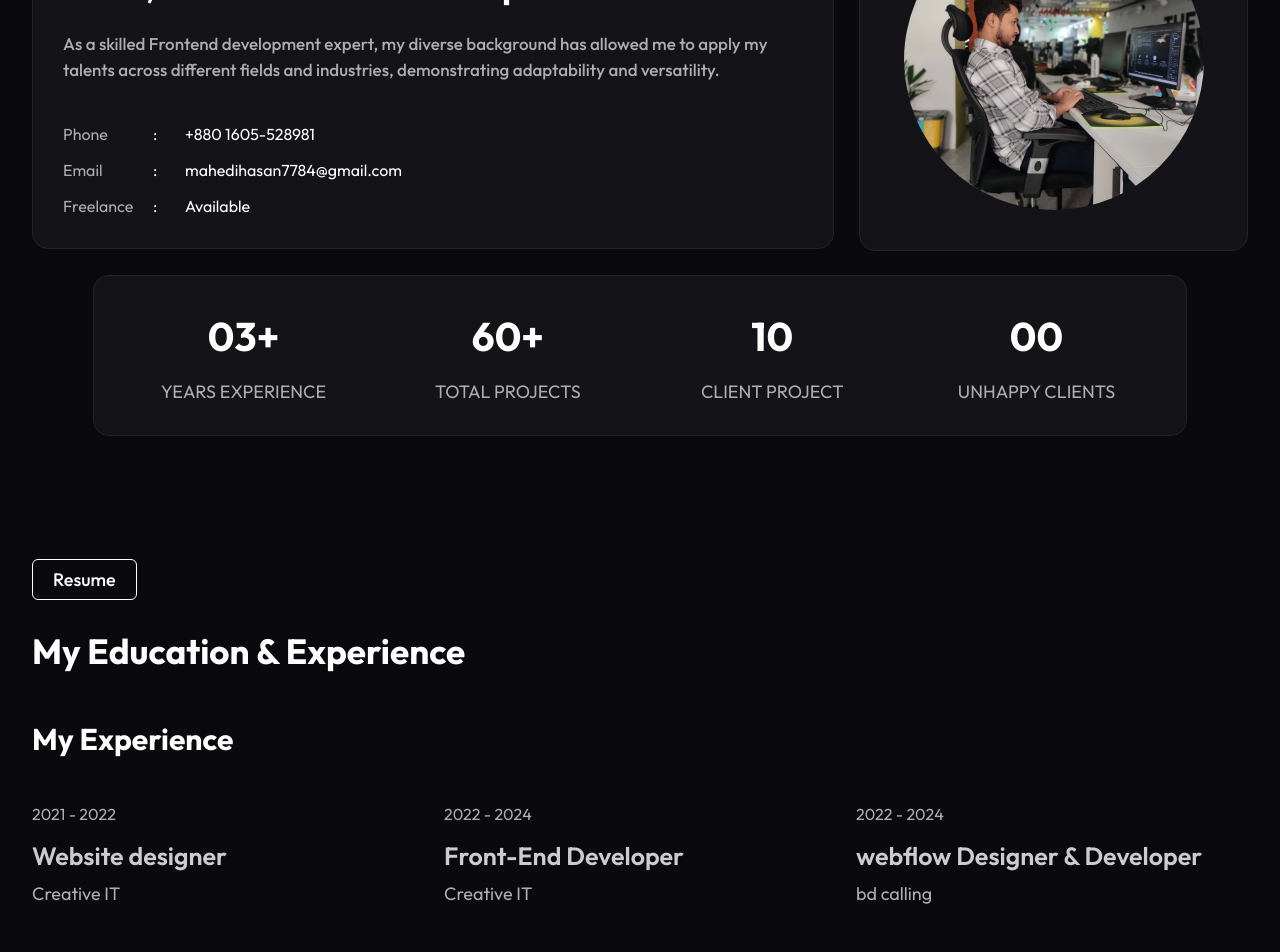
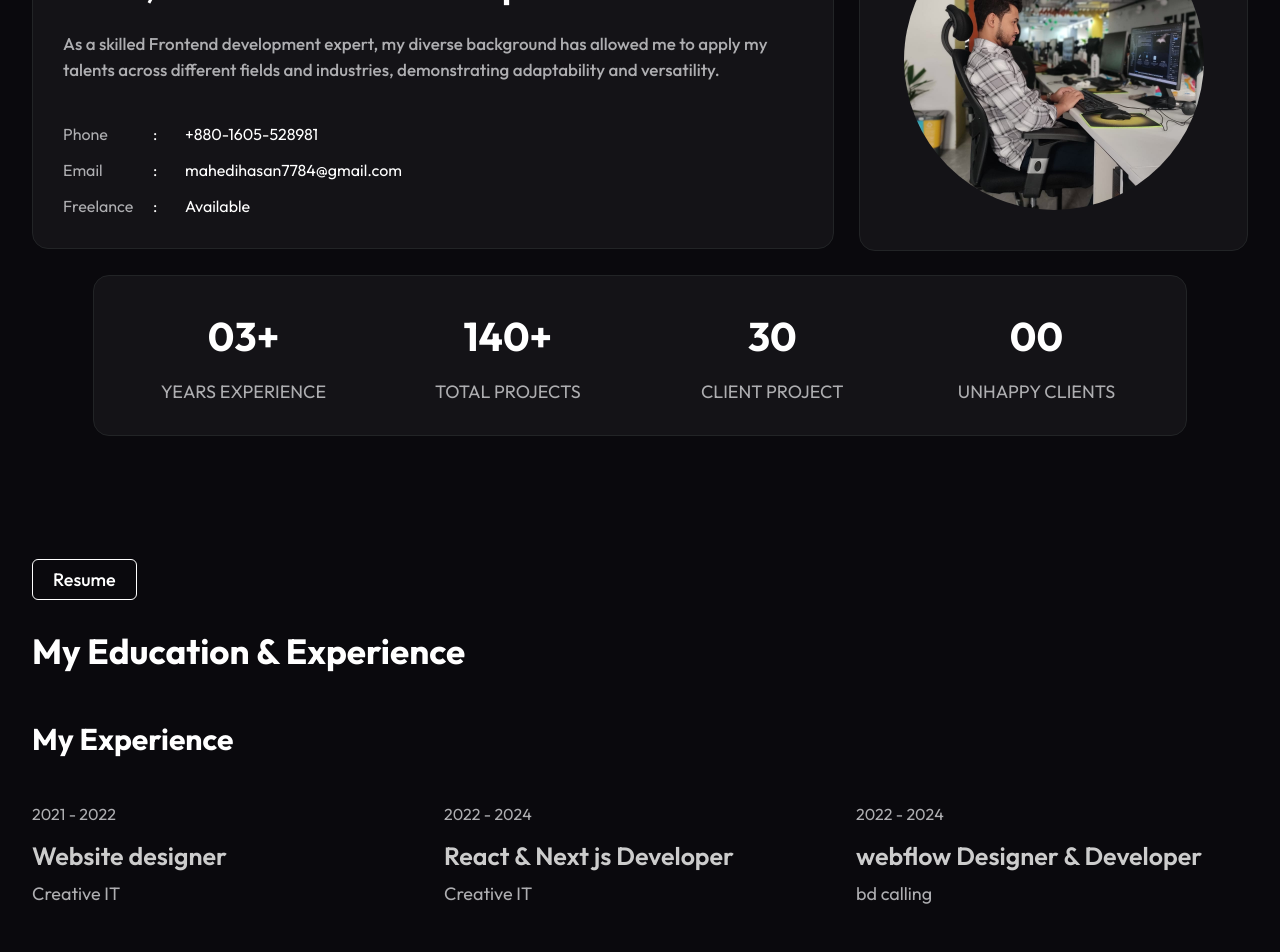
Before and after one commit to mahedi1318/portfolio-2025, a React (Vite) app: page / in a window 1280 px wide. Shown: the part 720-1672 px from the top of the page. Built offline with nearby package versions, Linux system fonts and the light colour scheme.

Commit message:
some edit 2

```diff
--- a/src/components/Home page/About section/About.jsx
+++ b/src/components/Home page/About section/About.jsx
@@ -16,7 +16,7 @@ const About = () => {
                             <div className="flex items-center justify-start outfit text-[16px] font-normal mb-3">
                                 <span className='flex-none basis-[90px] text-[#aeaeb1]'>Phone</span>
                                 <span className='flex-none basis-[32px] text-[#fff]'>:</span>
-                                <span className='text-[#fff]'>+880 1605-528981</span>
+                                <span className='text-[#fff]'>+880-1605-528981</span>
                             </div>
                             <div className="flex items-center justify-start outfit text-[14px] md:text-[16px] font-normal mb-3">
                                 <span className='flex-none basis-[52px] md:basis-[90px] text-[#aeaeb1]'>Email</span>
@@ -46,11 +46,11 @@ const About = () => {
                         <p className='outfit text-[18px] font-normal mt-3 text-[#aeaeb1] '>YEARS EXPERIENCE</p>
                     </div>
                     <div className="text-center">
-                        <span className='outfit text-[40px] font-bold text-[#fff]'>60+</span>
+                        <span className='outfit text-[40px] font-bold text-[#fff]'>140+</span>
                         <p className='outfit text-[18px] font-normal mt-3 text-[#aeaeb1] '>TOTAL PROJECTS</p>
                     </div>
                     <div className="text-center">
-                        <span className='outfit text-[40px] font-bold text-[#fff]'>10</span>
+                        <span className='outfit text-[40px] font-bold text-[#fff]'>30</span>
                         <p className='outfit text-[18px] font-normal mt-3 text-[#aeaeb1] '>CLIENT PROJECT</p>
                     </div>
                     <div className="text-center">
--- a/src/components/Home page/Resume section/Resume.jsx
+++ b/src/components/Home page/Resume section/Resume.jsx
@@ -16,7 +16,7 @@ const Resume = () => {
                 </div>
                 <div className="mt-10 group">
                     <span className='outfit text-[16px] font-normal text-[#aeaeb1] group-hover:text-[#9747ff]'>2022 - 2024</span>
-                    <p className='outfit text-[25px] font-semibold mt-3 text-[#ccc]'>Front-End Developer</p>
+                    <p className='outfit text-[25px] font-semibold mt-3 text-[#ccc]'>React & Next js Developer</p>
                     <h4 className='outfit text-[18px] font-normal mt-1 text-[#aeaeb1]'>Creative IT</h4>
                 </div>
                 <div className="lg:mt-10 md:mt-4 group">
--- a/src/components/Home page/Skills section/Skills.jsx
+++ b/src/components/Home page/Skills section/Skills.jsx
@@ -35,6 +35,12 @@ const Skills = () => {
         },
         {
             name: "Webflow (CMS, Interactions, Animations)",
+        },
+        {
+            name: "Framer",
+        },
+        {
+            name: "Wix",
         },
         {
             name: "PSD to HTML",
```
